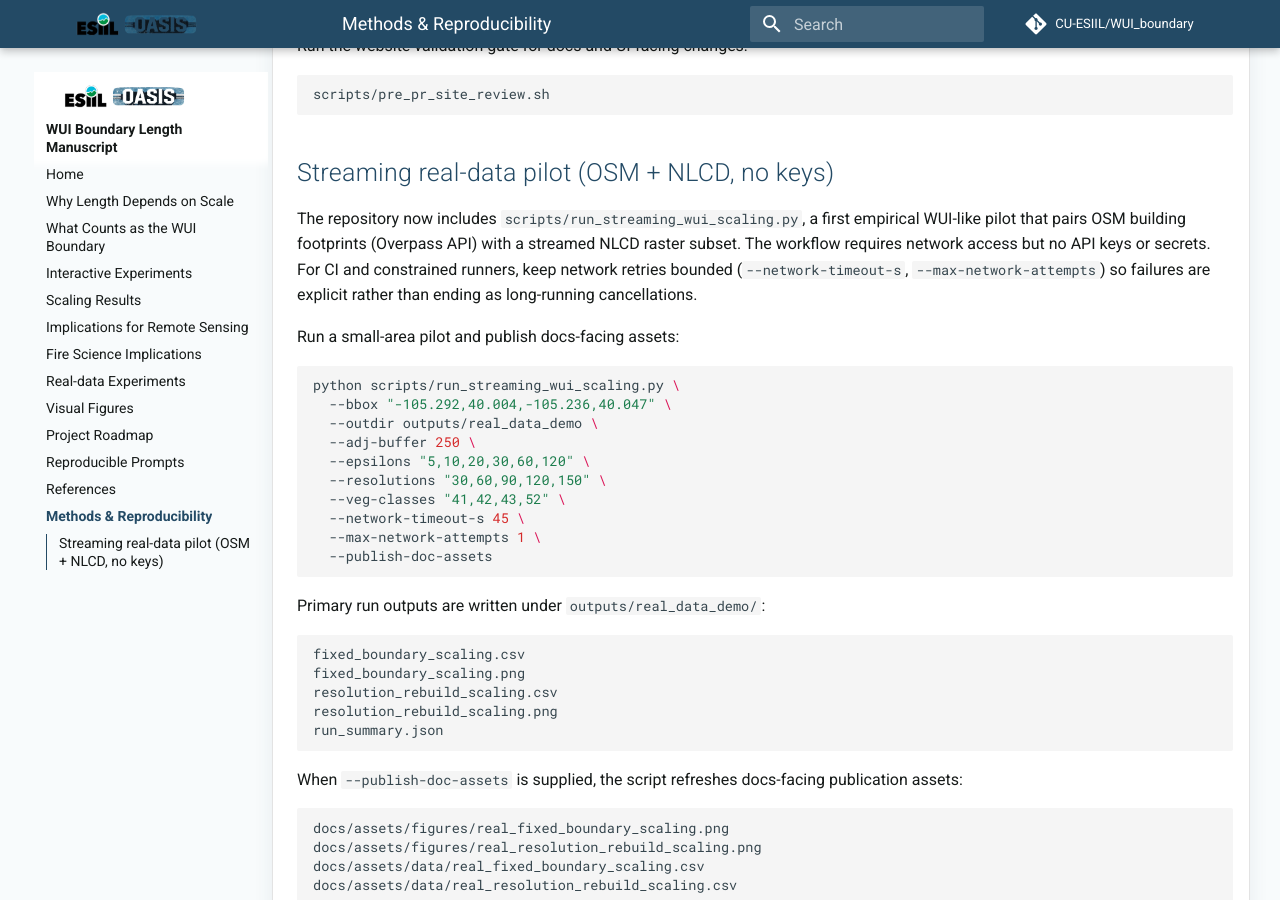
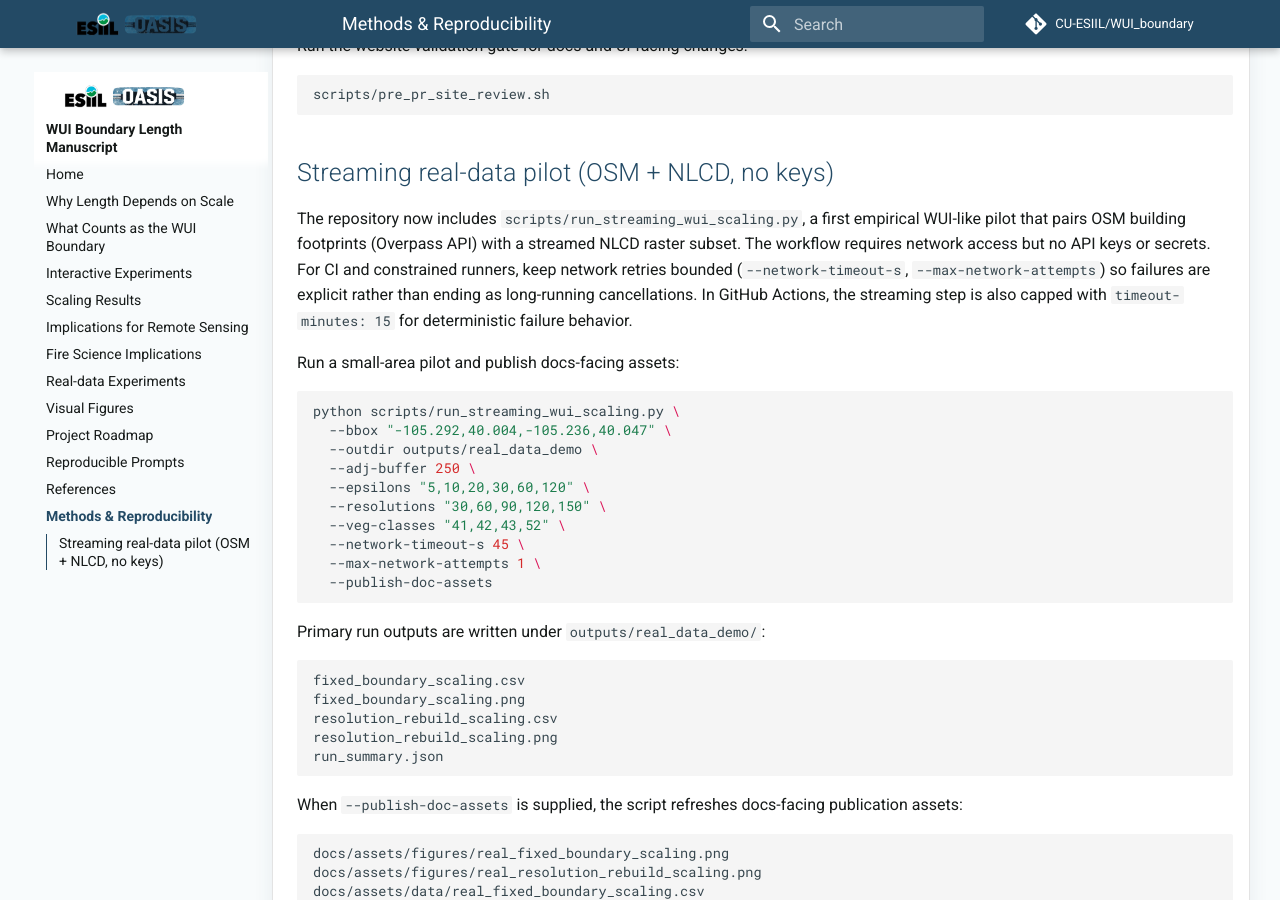
Before and after one commit to CU-ESIIL/WUI_boundary, an MkDocs documentation site: the page built from docs/methods-reproducibility.md, in a window 1280 px wide and 900 px high, scrolled down 675 px. Built offline with MkDocs 1.6.1 and Material for MkDocs 9.7.7, drawn with Linux system fonts in a browser that asks for light colours; comment, search, counter and statistics services are not loaded.

Commit message:
Use workflow step timeout for streaming real-data run

```diff
--- a/docs/methods-reproducibility.md
+++ b/docs/methods-reproducibility.md
@@ -25,7 +25,7 @@
 
 ## Streaming real-data pilot (OSM + NLCD, no keys)
 
-The repository now includes `scripts/run_streaming_wui_scaling.py`, a first empirical WUI-like pilot that pairs OSM building footprints (Overpass API) with a streamed NLCD raster subset. The workflow requires network access but no API keys or secrets. For CI and constrained runners, keep network retries bounded (`--network-timeout-s`, `--max-network-attempts`) so failures are explicit rather than ending as long-running cancellations.
+The repository now includes `scripts/run_streaming_wui_scaling.py`, a first empirical WUI-like pilot that pairs OSM building footprints (Overpass API) with a streamed NLCD raster subset. The workflow requires network access but no API keys or secrets. For CI and constrained runners, keep network retries bounded (`--network-timeout-s`, `--max-network-attempts`) so failures are explicit rather than ending as long-running cancellations. In GitHub Actions, the streaming step is also capped with `timeout-minutes: 15` for deterministic failure behavior.
 
 Run a small-area pilot and publish docs-facing assets:
 
```
Also changed, not shown: CHANGELOG.md (+1 -1 lines), 1 other file.
